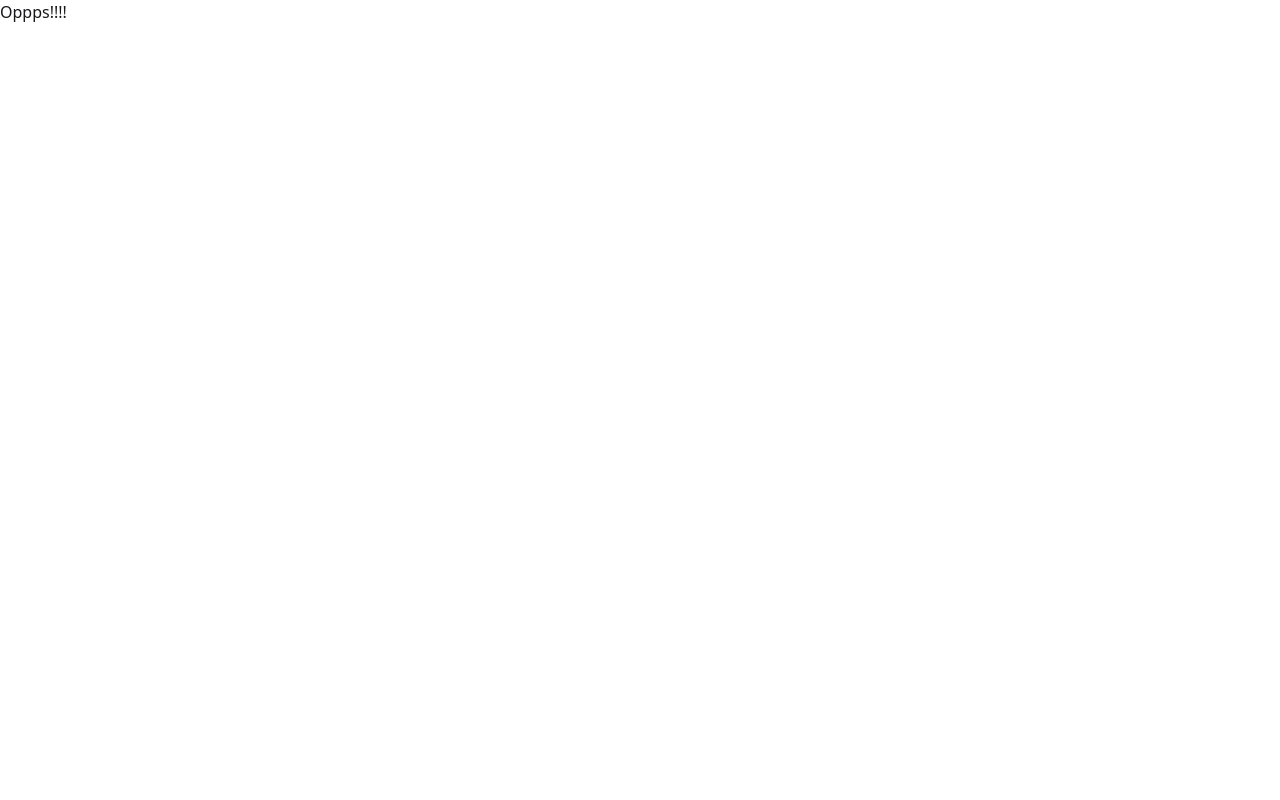
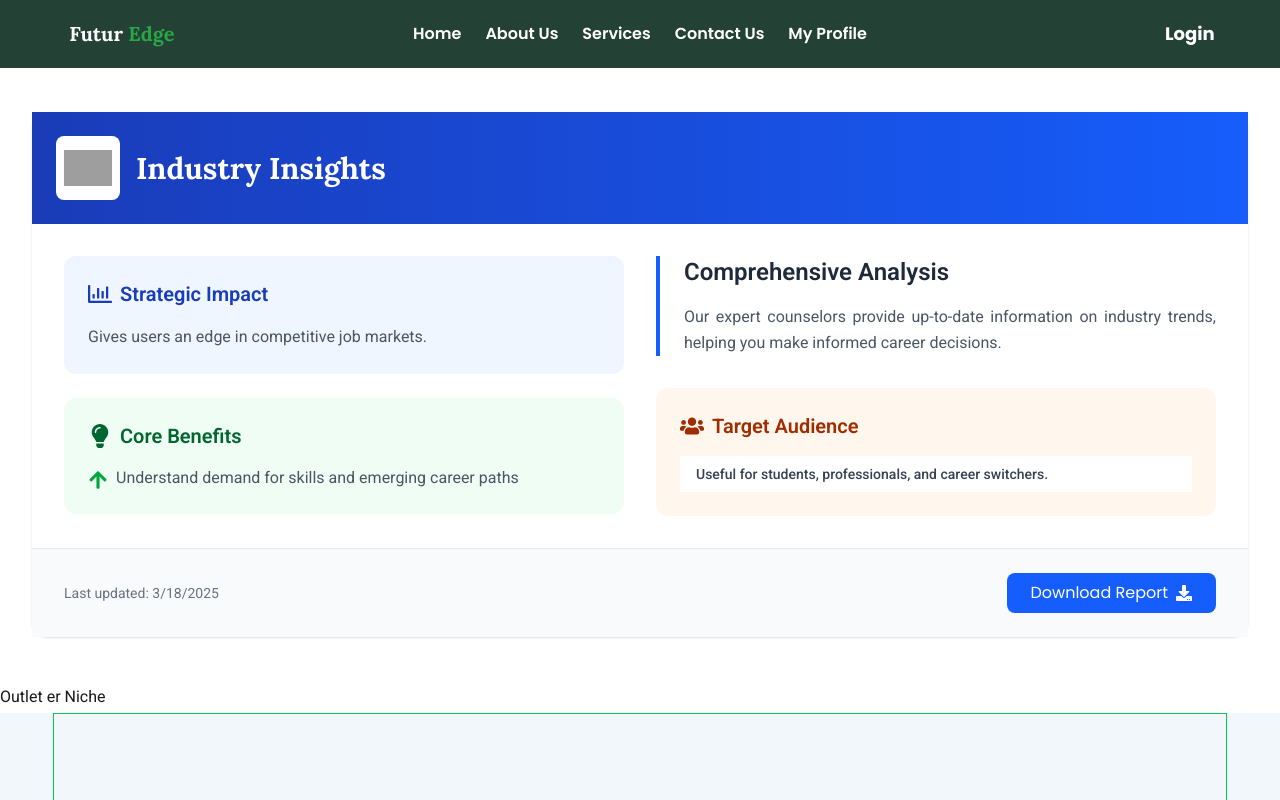
Before and after one commit to Humayun1318/FuturEdge, a React (Vite) app: page /usp-details/1 in a window 1280 px wide. Shown: the top 800 px of the page. Built offline with nearby package versions, Linux system fonts and the light colour scheme; grey boxes are pictures that could not be loaded.

Commit message:
unique selling points card details page added

```diff
--- a/src/components/USPCard/USPCard.jsx
+++ b/src/components/USPCard/USPCard.jsx
@@ -13,7 +13,9 @@ const USPCard = ({ SCard }) => {
 
       <h3 className="my- font-lora-heading text-lg font-medium">{SCard?.title}</h3>
 
-      <Link className="text-md text-xs text-gray-500">Read more
+      <Link className="text-md text-xs text-gray-500"
+       to={`usp-details/${SCard.id}`}
+      >Read more
         <MdKeyboardDoubleArrowRight className="inline-block ml-3" />
       </Link>
     </div>
--- a/src/pages/ServiceDetails/ServiceDetails.jsx
+++ b/src/pages/ServiceDetails/ServiceDetails.jsx
@@ -42,18 +42,18 @@ const ServiceDetails = () => {
     setError('')
   }
 
-  const handleReply = () => (
-    <textarea
-      value={newComment}
-      onChange={(e) => {
-        setNewComment(e.target.value)
-      }}
-      placeholder="Share your experience or feedback..."
-      className="w-full p-3 border rounded-lg focus:outline-none focus:ring-2 text-2xl"
-      rows='3'
-    >
-    </textarea>
-  )
+  // const handleReply = () => (
+  //   <textarea
+  //     value={newComment}
+  //     onChange={(e) => {
+  //       setNewComment(e.target.value)
+  //     }}
+  //     placeholder="Share your experience or feedback..."
+  //     className="w-full p-3 border rounded-lg focus:outline-none focus:ring-2 text-2xl"
+  //     rows='3'
+  //   >
+  //   </textarea>
+  // )
   useEffect(() => {
     if (data?.services?.length) {
       const selectedService = data.services.find((ser) => ser.id === Number(id));
--- /dev/null
+++ b/src/pages/USPCardDetails/USPDetails.jsx
@@ -0,0 +1,115 @@
+import React, { useContext, useEffect, useState } from 'react';
+import { FaRegChartBar, FaLightbulb, FaUsers, FaArrowUp, FaDownload } from 'react-icons/fa';
+import { useParams } from 'react-router-dom';
+import { FDataContext } from '../../context/Context';
+
+const USPDetails = () => {
+  const [uspCardDetails, setUSPCardDetails] = useState(null)
+  const { id } = useParams()
+  const { data } = useContext(FDataContext)
+
+  useEffect(() => {
+
+    if (data?.USP.length) {
+      const selectedCard = data?.USP.find((card) => Number(card.id) === Number(id))
+      setUSPCardDetails(selectedCard)
+    }
+
+  }, [id, data])
+
+  if (!uspCardDetails) {
+    return <p>Loading form usp details card</p>
+  }
+
+  const { title, description, impact, benefits, applicability, icon } = uspCardDetails;
+
+  return (
+    <div className="max-w-7xl mx-auto px-4 sm:px-6 lg:px-8 py-12">
+      <div className="shadow-sm rounded-2xl">
+        {/* Card Header */}
+        <div className="bg-gradient-to-r from-blue-800 to-blue-600 p-6">
+          <div className="flex items-center space-x-4">
+            <img
+              src={icon}
+              alt="Industry Insights"
+              className="h-16 w-16 object-contain bg-white p-2 rounded-lg"
+              loading="lazy"
+            />
+            <h1 className="text-3xl font-bold text-white font-lora-heading">{title}</h1>
+          </div>
+        </div>
+
+        {/* Card Body */}
+        <div className="grid grid-cols-1 lg:grid-cols-2 gap-8  p-4 lg:p-8">
+          {/* Left Column */}
+          <div className="space-y-6">
+            <div className="bg-blue-50 p-6 rounded-xl">
+              <h2 className="text-xl font-semibold text-blue-800 mb-4 flex items-center">
+                <FaRegChartBar className="h-6 w-6 mr-2" />
+                Strategic Impact
+              </h2>
+              <p className="text-gray-600 leading-relaxed">{impact}</p>
+            </div>
+
+            <div className="bg-green-50 p-6 rounded-xl">
+              <h2 className="text-xl font-semibold text-green-800 mb-4 flex items-center">
+                <FaLightbulb className="h-6 w-6 mr-2" />
+                Core Benefits
+              </h2>
+              <ul className="space-y-3">
+                {benefits?.split('.').map((benefit, index) => (
+                  benefit && (
+                    <li key={index} className="flex items-start text-gray-600">
+                      <FaArrowUp className="h-5 w-5 text-green-600 mt-1 mr-2" />
+                      {benefit.trim()}
+                    </li>
+                  )
+                ))}
+              </ul>
+            </div>
+          </div>
+
+          {/* Right Column */}
+          <div className="space-y-8">
+            <div className="border-l-4 border-blue-600 pl-6">
+              <h2 className="text-2xl font-semibold text-gray-800 mb-4">
+                Comprehensive Analysis
+              </h2>
+              <p className="text-gray-600 leading-relaxed text-justify">
+                {description}
+              </p>
+            </div>
+
+            <div className="bg-orange-50 p-6 rounded-xl">
+              <h2 className="text-xl font-semibold text-orange-800 mb-4 flex items-center">
+                <FaUsers className="h-6 w-6 mr-2" />
+                Target Audience
+              </h2>
+              <div className="">
+                <p
+                  className="bg-white px-4 py-2  text-sm font-medium text-gray-700 "
+                >{applicability}
+                </p>
+              </div>
+            </div>
+          </div>
+        </div>
+
+        {/* Card Footer */}
+        <div className="bg-gray-50 px-8 py-6 border-t border-gray-200">
+          <div className="flex flex-col sm:flex-row items-center justify-between gap-4 sm:gap-0">
+            <span className="text-gray-500 text-sm">
+              Last updated: {new Date().toLocaleDateString()}
+            </span>
+            <button className="bg-blue-600 hover:bg-blue-700 text-white px-6 py-2 rounded-lg transition-colors duration-200 flex items-center font-poppins-specialEle">
+              Download Report
+              <FaDownload className="w-4 h-4 ml-2" />
+            </button>
+          </div>
+        </div>
+      </div>
+    </div>
+  );
+};
+
+export default USPDetails;
--- a/src/routes.jsx
+++ b/src/routes.jsx
@@ -5,6 +5,7 @@ import Login from "./pages/Auth/Login";
 import Register from "./pages/Auth/Register";
 import Profile from "./pages/Profile/Profile";
 import ServiceDetails from "./pages/ServiceDetails/ServiceDetails";
+import USPDetails from "./pages/USPCardDetails/USPDetails";
 
 const router = createBrowserRouter([
   {
@@ -22,6 +23,10 @@ const router = createBrowserRouter([
       {
         path: "service-details/:id",
         element: <ServiceDetails></ServiceDetails>,
+      },
+      {
+        path: "usp-details/:id",
+        element: <USPDetails></USPDetails>,
       }
     ]
   },
```
